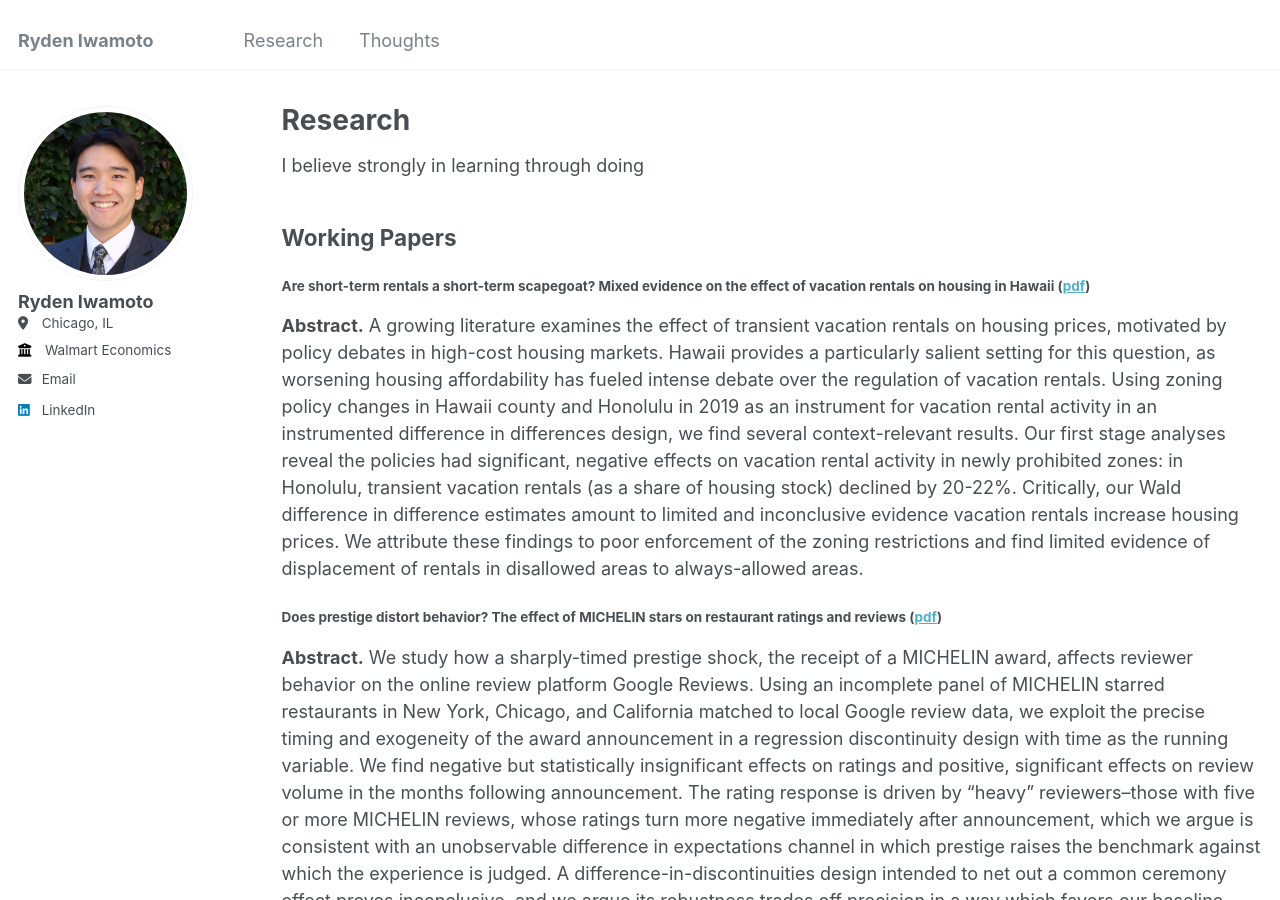
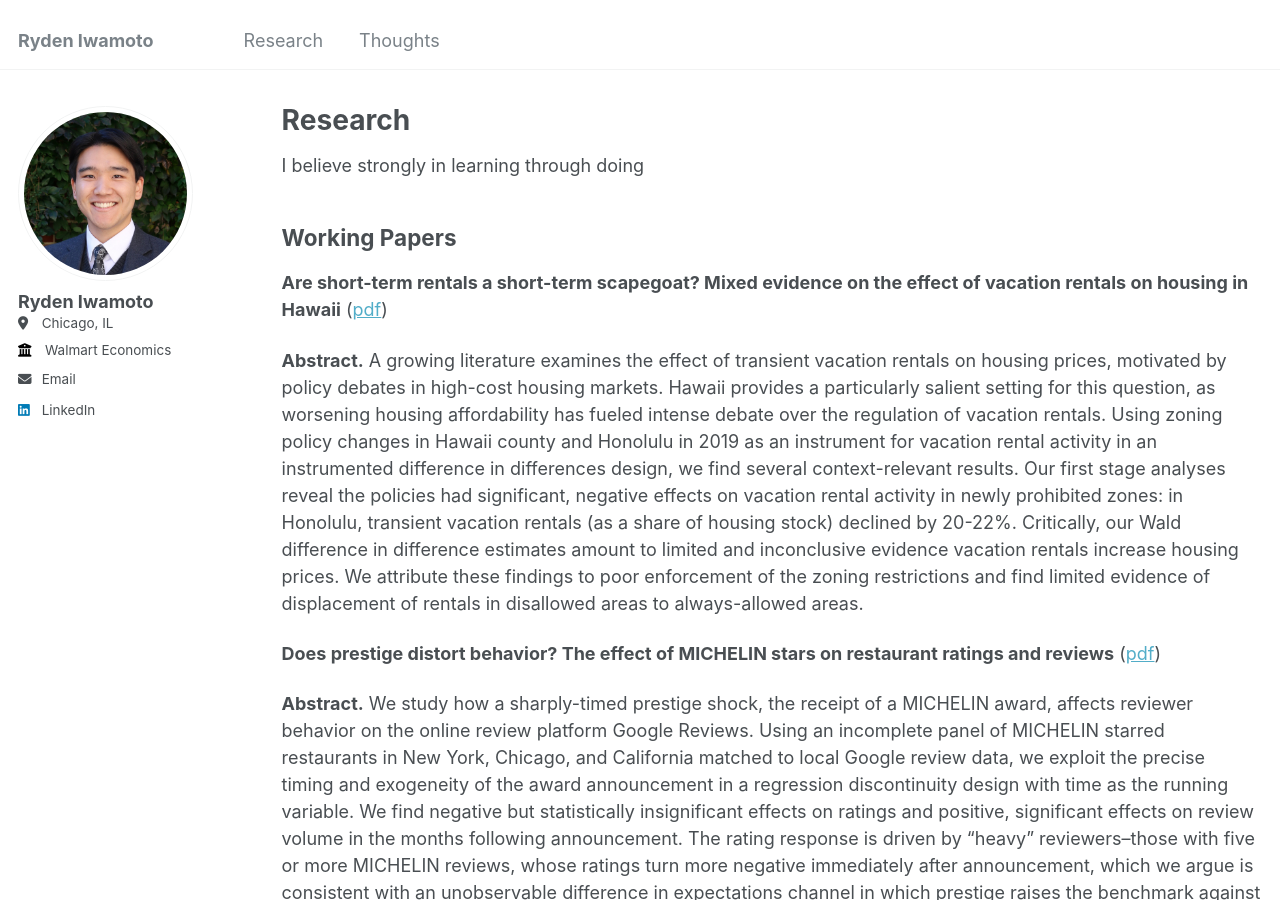
Before and after one commit to rydeniwamoto/rydeniwamoto.github.io, a Jekyll site: the page built from _pages/research.md, in a window 1280 px wide and 900 px high. Built offline with Jekyll 4.4.1, drawn with Linux system fonts in a browser that asks for light colours.

```diff
--- a/_pages/research.md
+++ b/_pages/research.md
@@ -9,18 +9,18 @@ I believe strongly in learning through doing
 
 Working Papers
 ------
-#### **Are short-term rentals a short-term scapegoat? Mixed evidence on the effect of vacation rentals on housing in Hawaii** ([pdf](/files/STR-STS.pdf))
+**Are short-term rentals a short-term scapegoat? Mixed evidence on the effect of vacation rentals on housing in Hawaii** ([pdf](/files/STR-STS.pdf))
 
 **Abstract.** A growing literature examines the effect of transient vacation rentals on housing prices, motivated by policy debates in high-cost housing markets. Hawaii provides a particularly salient setting for this question, as worsening housing affordability has fueled intense debate over the regulation of vacation rentals. Using zoning policy changes in Hawaii county and Honolulu in 2019 as an instrument for vacation rental activity in an instrumented difference in differences design, we find several context-relevant results. Our first stage analyses reveal the policies had significant, negative effects on vacation rental activity in newly prohibited zones: in Honolulu, transient vacation rentals (as a share of housing stock) declined by 20-22%. Critically, our Wald difference in difference estimates amount to limited and inconclusive evidence vacation rentals increase housing prices. We attribute these findings to poor enforcement of the zoning restrictions and find limited evidence of displacement of rentals in disallowed areas to always-allowed areas.
 
-#### **Does prestige distort behavior? The effect of MICHELIN stars on restaurant ratings and reviews** ([pdf](/files/Michelin%20effects.pdf))
+**Does prestige distort behavior? The effect of MICHELIN stars on restaurant ratings and reviews** ([pdf](/files/Michelin%20effects.pdf))
 
 **Abstract.** We study how a sharply-timed prestige shock, the receipt of a MICHELIN award, affects reviewer behavior on the online review platform Google Reviews. Using an incomplete panel of MICHELIN starred restaurants in New York, Chicago, and California matched to local Google review data, we exploit the precise timing and exogeneity of the award announcement in a regression discontinuity design with time as the running variable. We find negative but statistically insignificant effects on ratings and positive, significant effects on review volume in the months following announcement. The rating response is driven by "heavy" reviewers--those with five or more MICHELIN reviews, whose ratings turn more negative immediately after announcement, which we argue is consistent with an unobservable difference in expectations channel in which prestige raises the benchmark against which the experience is judged. A difference-in-discontinuities design intended to net out a common ceremony effect proves inconclusive, and we argue its robustness trades off precision in a way which favors our baseline discontinuity design.
 
-#### **Are we alone for now? A frequentist perspective on Fermi's Paradox and the existence of extraterrestrial life** ([pdf](/files/are-we-alone-for-now.pdf))
+**Are we alone for now? A frequentist perspective on Fermi's Paradox and the existence of extraterrestrial life** ([pdf](/files/are-we-alone-for-now.pdf))
 
 **Abstract.** The statistical treatment of uncertainty in astrobiology has been largely dominated by Bayesian methods. This paper argues this dominance is grounded in a misunderstanding of the link between the philosophy of uncertainty (statistics) and observation of cosmological phenomena and is therefore morally unwarranted. We propose the "fixed observer" hypothesis; in particular, we claim human observational access to the universe is doubly constrained, both by the speed of light and the cosmic blip of human existence, and thus effectively fixed. Given these constraints, the factors characterizing the presence of extraterrestrial life are not random parameters endowed with prior distributions but instead fixed physical constants about which we have severe epistemic uncertainty. The appropriate inferential framework is then the frequentist one, assigning probabilities to procedures rather than to parameters and preserving the distinction between our not knowing of a fixed quantity and the genuine randomness of a stochastic process.
 
 Work in Progress
 ------
-#### **A global affine estimator for causal inference under limited overlap**
+**A global affine estimator for causal inference under limited overlap**
```
